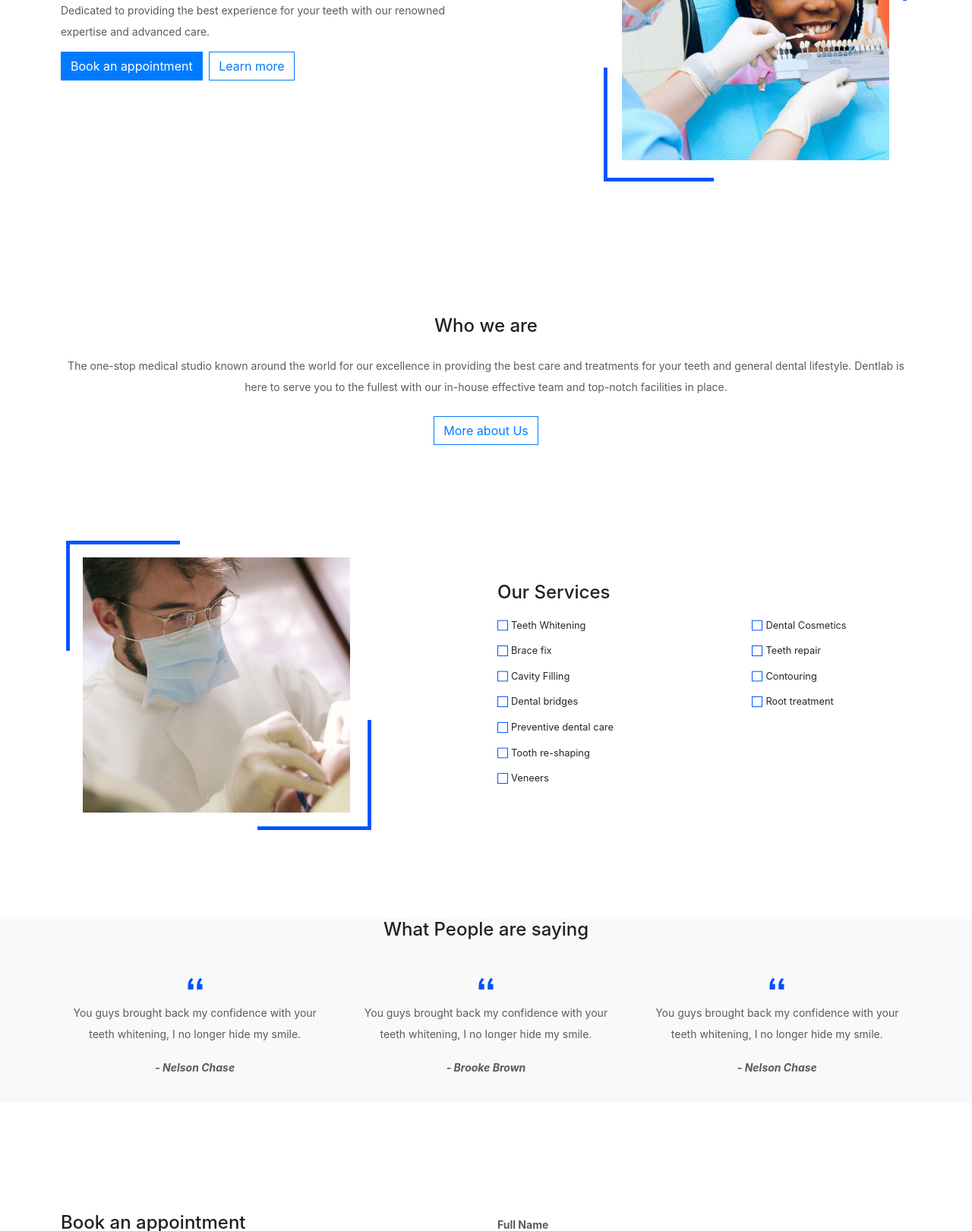
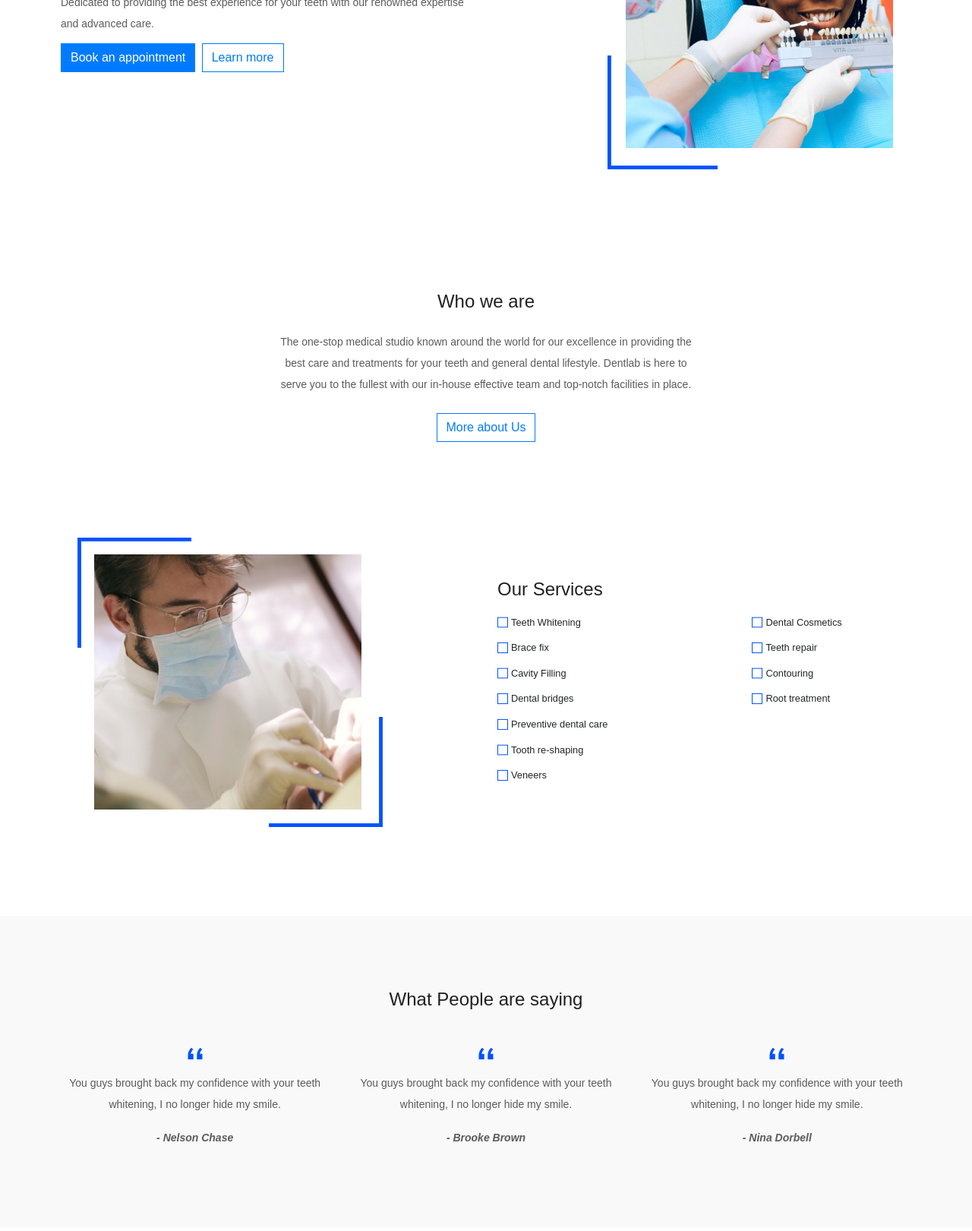
Before and after one commit to Dindu5/Envato, a plain HTML site: page index.html in a window 1280 px wide. Shown: the part 321-1942 px from the top of the page at 76% size. Drawn offline with nearby package versions, Linux system fonts and the light colour scheme; a web font is replaced by a local one.

Commit message:
fixed bugs and unnecessary horizontal bars

```diff
--- a/index.html
+++ b/index.html
@@ -2,13 +2,14 @@
 <html lang="en">
 <head>
     <meta charset="UTF-8">
-    <meta name="viewport" content="width=device-width, initial-scale=1.0">
+    <meta name="viewport" content="width=device-width, initial-scale=1.0, minimum-scale=1">
     <title>DentLab</title>
+    <link href="https://fonts.googleapis.com/css2?family=Muli&display=swap" rel="stylesheet">
     <link href="https://unpkg.com/aos@2.3.1/dist/aos.css" rel="stylesheet">
     <link rel="stylesheet" href="https://stackpath.bootstrapcdn.com/bootstrap/4.5.0/css/bootstrap.min.css" integrity="sha384-9aIt2nRpC12Uk9gS9baDl411NQApFmC26EwAOH8WgZl5MYYxFfc+NcPb1dKGj7Sk" crossorigin="anonymous">
     <link rel="stylesheet" href="styles/style.css">
 </head>
-<body data-spy="scroll" data-target="#collapsibleNavId" data-offset="100">
+<body data-spy="scroll" data-target="#collapsibleNavId" data-offset="150">
 
     <!--  Start Home Section-->
     <header class="container-fluid mt-5" id="home">
@@ -46,7 +47,7 @@
 
         <div class="row offset cont py-3">
             <div class="col-md-6 d-flex flex-column justify-content-center my-5">
-                <h2>Enjoy a health dental life</h2>
+                <h1>Enjoy a health dental life</h1>
                 <p class="my-2">
                     Dedicated to providing the best experience for your teeth
                     with our renowned expertise and advanced care.
@@ -57,20 +58,22 @@
                 </div>
             </div>
 
-            <div class="col-md-6 d-flex justify-content-lg-end justify-content-center my-5 pl-md-2 pl-lg-2 pr-lg-4 pr-md-4">
-                <div class="img-cover my-3">
+            <div class="col-md-6 d-flex justify-content-lg-end justify-content-center">
+                <div class="img-cover my-3 my-5 pl-md-2 pl-lg-2 pr-lg-4 pr-md-4">
                     <div class="img-border" data-aos="zoom-in">
 
                     </div>
                 </div>
             </div>
         </div>
+
     </header>
     <!--  End of Home Section-->
 
     <!--  Start About Section-->
+
     <section class="container-fluid offset py-5 my-5" id="about">
-        <div class="row mx-auto text-center w-xs-100 w-md-50 w-lg-50" >
+        <div class="row mx-auto text-center box-in">
             <h2 class="mx-auto my-2" data-aos="fade-down">Who we are</h2>
             <p class="my-3" data-aos="fade-down" aos-delay="500">
                 The one-stop medical studio known around the world for our excellence in providing
@@ -88,8 +91,8 @@
 
     <section class="container-fluid offset py-2" id="services">
         <div class="row">
-            <div class="col-md-6 d-flex flex-column justify-content-center my-4 align-items-lg-start align-items-center pr-md-2 pr-lg-2 pl-lg-4 pl-md-4">
-                <div class="img-cover">
+            <div class="col-md-6 d-flex flex-column justify-content-center my-4 align-items-lg-start align-items-center">
+                <div class="img-cover mr-md-2 mr-lg-2 ml-lg-4 ml-md-4">
                     <div class="img-border2" data-aos="zoom-in">
 
                     </div>
@@ -100,7 +103,7 @@
 
                 <div class="row my-1">
                     <div class="col-12">
-                        <h2 class="my-2" data-aos="fade-left">Our Services</h2>
+                        <h2 class="my-2" data-aos="fade-down">Our Services</h2>
                     </div>
                     <div class="col-lg-7 col-sm-6" data-aos="fade-left">
                         <span class="d-flex my-lg-2 my-2"><img src="assets/Rectangle 24.svg" class="mr-1" alt=""><small>Teeth Whitening</small></span>
@@ -119,20 +122,22 @@
                         <span class="d-flex my-lg-2 my-2"><img src="assets/Rectangle 24.svg" class="mr-1" alt=""><small>Root treatment</small></span>
                     </div>
                 </div>
+
             </div>
         </div>
     </section>
+
 
     <!--  End of Services Section-->
 
 
     <!--  Start of Pages Section-->
 
-    <section class="container-fluid text-center offset py-5" id="pages">
-        <h2 class="my-3" data-aos="fade-in">What People are saying</h2>
-        <div class="row">
+    <section class="container-fluid text-center offset" id="pages">
+        <h2 class="pt-5 pb-2" data-aos="fade-in">What People are saying</h2>
+        <div class="row pb-4">
 
-            <div class="col-sm-4 p-3" data-aos="fade-down">
+            <div class="col-sm-4 py-3" data-aos="fade-down">
 
                 <img src="assets/quote.svg"  class="my-3" alt="">
                 <p>
@@ -143,7 +148,7 @@
 
             </div>
 
-            <div class="col-sm-4 p-3" data-aos="fade-down" aos-delay="500">
+            <div class="col-sm-4 py-3" data-aos="fade-down" aos-delay="500">
                 <img src="assets/quote.svg" class="my-3" alt="">
                 <p>
                     You guys brought back my confidence
@@ -151,13 +156,13 @@
                 </p>
                 <p><strong><em>- Brooke Brown</em></strong></p>
             </div>
-            <div class="col-sm-4 p-3" data-aos="fade-down" aos-delay="500">
+            <div class="col-sm-4 py-3" data-aos="fade-down" aos-delay="500">
                 <img src="assets/quote.svg" class="my-3" alt="">
                 <p>
                     You guys brought back my confidence
                     with your teeth whitening, I no longer hide my smile.
                 </p>
-                <p><strong><em>- Nelson Chase</em></strong></p>
+                <p><strong><em>- Nina Dorbell</em></strong></p>
             </div>
         </div>
     </section>
@@ -169,7 +174,7 @@
 
     <section class="container-fluid offset py-xs-1 p-md-5" id="contact">
         <div class="row">
-            <div class="col-md-6 my-5" data-aos="fade-left">
+            <div class="col-md-6 my-5" data-aos="fade-right">
                 <h2>Book an appointment</h2>
                 <p class="my-4">
                     Kindly fill the form and take note of our opening hours below.
@@ -191,7 +196,9 @@
 
             </div>
             <div class="col-md-6 my-5">
+
                 <form action="post">
+
                     <div class="form-group" data-aos="fade-left">
                         <label for="name"><strong>Full Name</strong></label>
                         <input type="text" name="Full Name" id="name" class="form-control form" placeholder="" aria-describedby="helpId">
@@ -200,6 +207,7 @@
                         <label for="name"><strong>Email Address</strong></label>
                         <input type="email" name="Full Name" id="email" class="form-control form" placeholder="" aria-describedby="helpId">
                     </div>
+
                     <div class="row">
                         <div class="col-md-6">
                             <div class="form-group" data-aos="fade-left">
@@ -228,6 +236,7 @@
 
                         </div>
                     </div>
+
                         <div class="row">
                             <div class="col-md-6">
                                 <div class="form-group" data-aos="fade-left">
@@ -325,11 +334,11 @@
 
 
     <!--  Start of Footer -->
-    <footer class="container-fluid footer d-flex justify-content-between mt-3 py-3">
-        <div class="group1 pull-left">
+    <footer class="container-fluid footer d-flex justify-content-between mt-3">
+        <div class="group1 pull-left py-2">
             &copy; 2020 Zuri
         </div>
-        <div class="group1 pull-right d-flex">
+        <div class="group1 pull-right d-flex py-2">
             <span>
                 <img src="assets/Vector.png" class="ml-2" alt="">
                 <img src="assets/Vector (2).png" class="ml-2" alt="">
--- a/styles/style.css
+++ b/styles/style.css
@@ -1,17 +1,30 @@
 * {
 	line-height: 2;
+	font-family: 'Muli', sans-serif;
+}
+html {
+	scroll-behavior: smooth;
+}
+body {
+	overflow-x: hidden;
 }
 .offset {
 	margin-top: 6rem !important;
 }
-
 .container-fluid {
 	padding: 0 5rem !important;
+}
+
+#inner {
+	padding: 0 !important;
 }
 p,
 label {
 	font-size: 14px;
 	color: #5b5b5b;
+}
+h1 {
+	font-size: 2rem;
 }
 h2 {
 	font-size: 24px;
@@ -115,11 +128,14 @@
 	width: 150px;
 	height: 150px;
 }
-
+.box-in {
+	width: 50%;
+}
 #pages {
 	background-color: #f9f9f9;
+	padding-top: 3rem !important;
+	padding-bottom: 3rem !important;
 }
-
 /* ====== FORM ======= */
 .form {
 	height: 70px !important;
@@ -138,13 +154,14 @@
 .blog-img {
 	height: 5rem;
 }
-
+/* ====== FOOTER ======= */
 .footer {
 	background-color: #0052ff;
 	color: white;
+	font-size: small;
 }
 
-/* ====== RESPONSIVE ======= */
+/* ====== RESPONSIVE BREAKPOINTS ======= */
 @media screen and (max-width: 768px) {
 	.navigation {
 		padding: 0 2.5rem !important;
@@ -152,13 +169,15 @@
 	.container-fluid {
 		padding: 0 2.5rem !important;
 	}
+	h1 {
+		font-size: 1.5rem;
+	}
 	h2 {
 		font-size: 20px;
 	}
 	.form {
 		height: 55px !important;
 		padding: 1rem 1.1rem !important;
-		font-size: 12px;
 	}
 }
 
@@ -225,4 +244,7 @@
 		padding-top: 0.5rem !important;
 		padding-bottom: 0.5rem !important;
 	}
+	.box-in {
+		width: 100%;
+	}
 }
```
Lines whose indentation alone changed are shown as unchanged.
